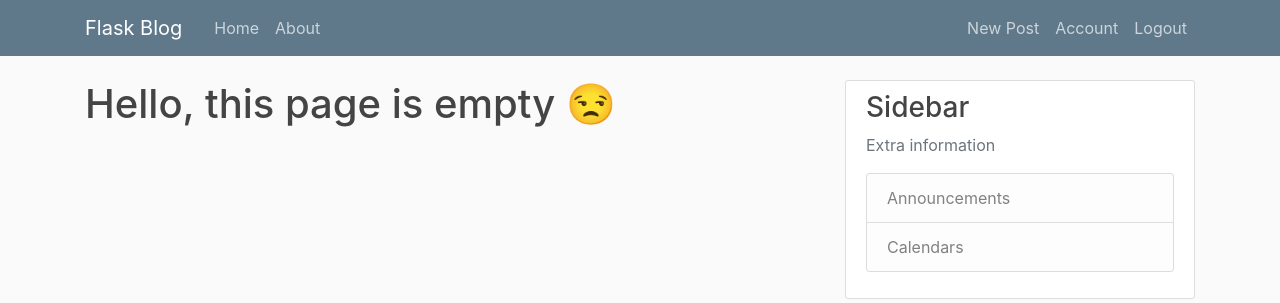
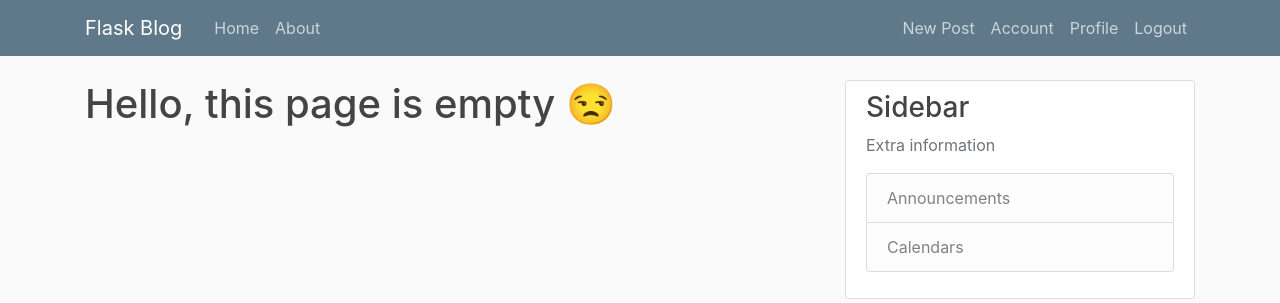
Before and after one commit to yiannis-had/Flask-website, a Flask app: page /about in a window 1280 px wide. Shown: the top 303 px of the page. Run offline with Flask 2, Linux system fonts and the light colour scheme; a user stored in the database is signed in; some libraries are stand-ins or nearby versions.

Commit message:
Profile feature

```diff
--- a/flaskblog/templates/layout.html
+++ b/flaskblog/templates/layout.html
@@ -34,6 +34,7 @@
               {% if current_user.is_authenticated %}
                 <a class="nav-item nav-link" href="{{ url_for('posts.new_post') }}">New Post</a>
                 <a class="nav-item nav-link" href="{{ url_for('users.account') }}">Account</a>
+                <a class="nav-item nav-link" href="{{ url_for('users.user_posts', username=current_user.username) }}">Profile</a>
                 <a class="nav-item nav-link" href="{{ url_for('users.logout') }}">Logout</a>
               {% else %}
                 <a class="nav-item nav-link" href="{{ url_for('users.login') }}">Login</a>
```
